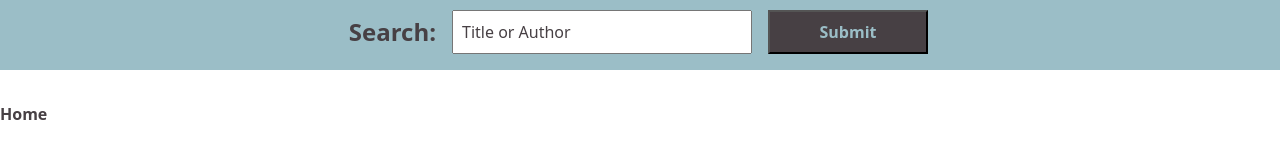
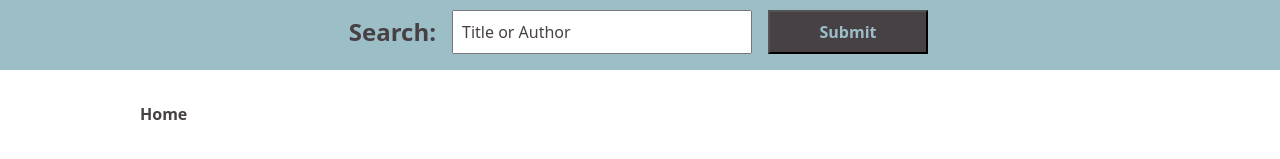
Before and after one commit to Amiriel01/Public-Library-Website, a React (Vite) app in the folder frontend-user-view/: page /LibraryCardSubmitted in a window 1280 px wide. Shown: the part 193-352 px from the top of the page. Built offline with nearby package versions, Linux system fonts and the light colour scheme.

Commit message:
added alert to LibraryCardForm

```diff
--- a/frontend-user-view/src/App.css
+++ b/frontend-user-view/src/App.css
@@ -330,3 +330,10 @@ margin-right: 2rem;
 .form-label {
   margin-top: .5rem;
 }
+
+/*LibraryCardSubmitted*/
+#library_card_submitted {
+  width: 80%;
+  margin-left: auto;
+  margin-right: auto;
+}
```
